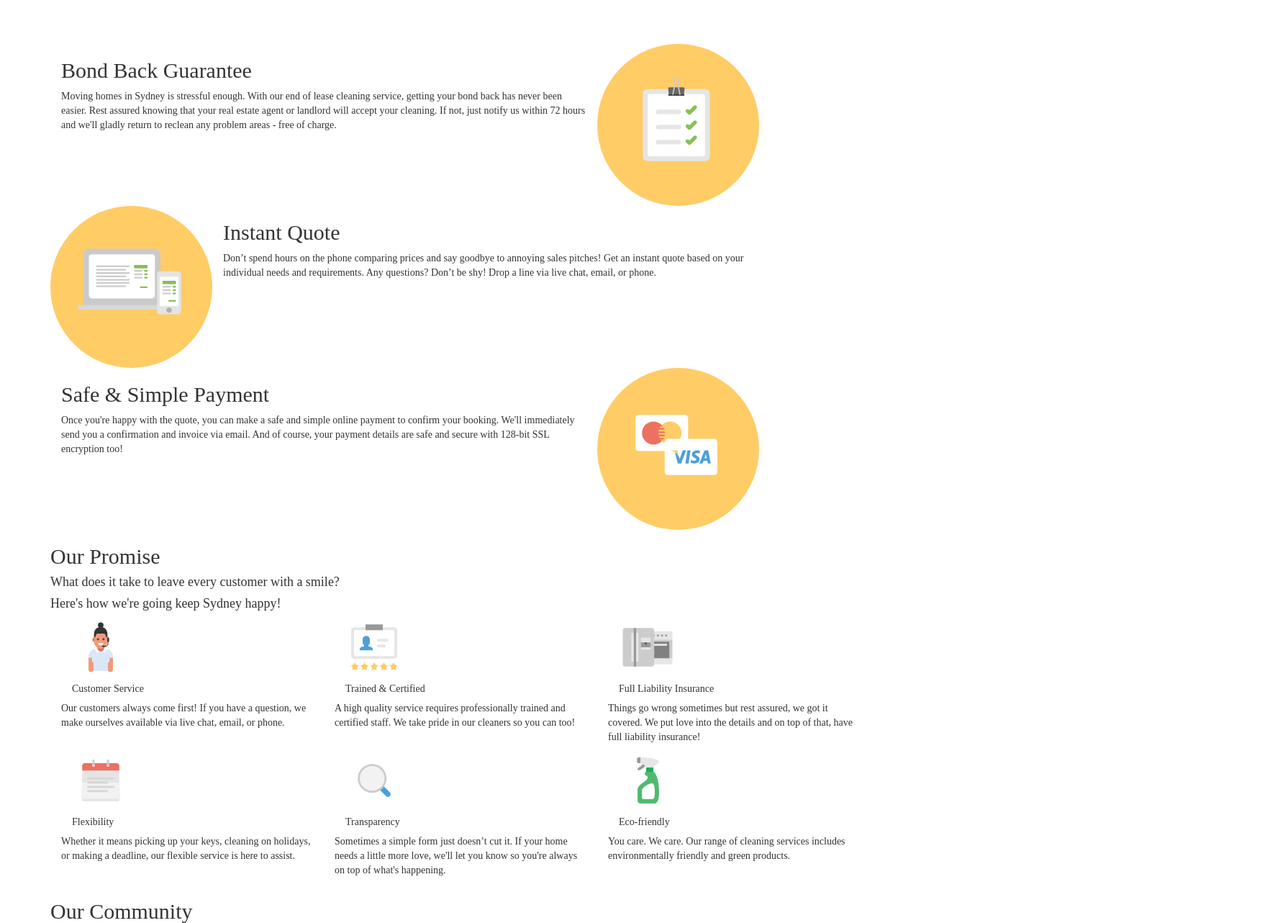
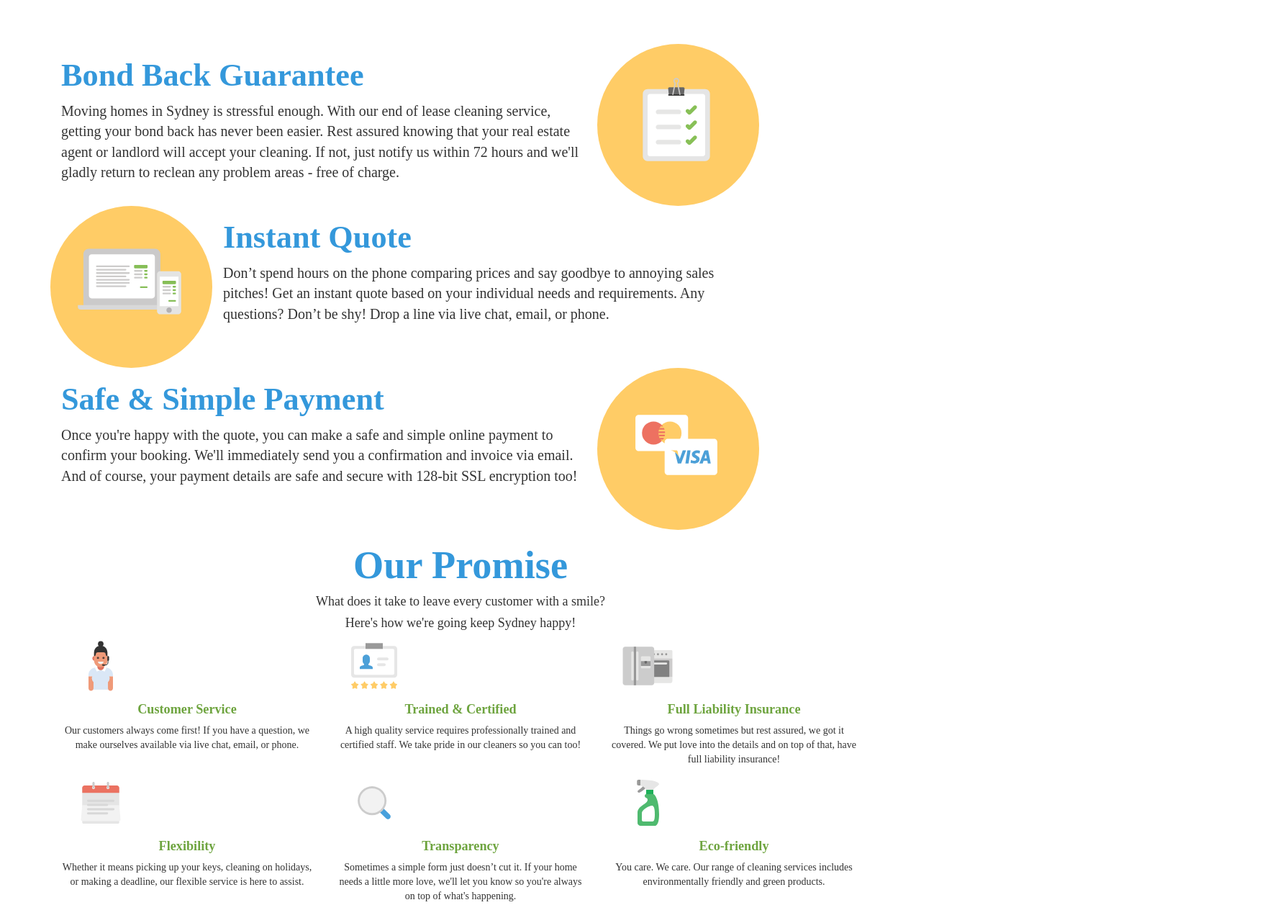
Before and after one commit to GeraldineCh/ThisIsNeat, a plain HTML site: page index.html in a window 1280 px wide. Shown: the part 634-1916 px from the top of the page at 72% size, 1790 px wide, since content can reach past the window. Drawn offline with nearby package versions, Linux system fonts and the light colour scheme; files whose address does not match are found by name; a web font is replaced by a local one.

Commit message:
Cambios 1

```diff
--- a/css/main.css
+++ b/css/main.css
@@ -81,9 +81,8 @@ header {
 }
 .icon--hero{
   bottom: 930px;
-  left: 250px;
   position: relative;
-  width: 1525px;
+  width: 1315px;
   height: 650px;
   background-position: center;
   background-size: cover;
@@ -94,10 +93,32 @@ header {
   height: 66px;
   display: inline-block;
   position: relative;
-  left: 930px;
+  left: 662px;
   bottom: 290px;
 }
-/**/
+/*Cuerpo*/
+.lb-title {
+  color: #3498DB;
+  font-size: 4.42857rem;
+  font-weight: bold;
+}
+
+.lb-title-big {
+  color: #3498DB;
+  font-size: 5.42857rem;
+  font-weight: bold;
+}
+
+.p-description {
+  font-size: 2rem;
+}
+
+.subtitle {
+  color: #6EA43F;
+  font-weight: bold;
+  font-size: 1.3em;
+}
+
 .style-icon-section-1 {
   height: 175px;
   width: 175px;
--- a/index.html
+++ b/index.html
@@ -3,13 +3,14 @@
 <head>
   <meta charset="UTF-8">
   <meta http-equiv="X-UA-Compatible" content="ie=edge">
-  <title></title>
+  <title>End of Lease Cleaning in Sydney | You move out, we clean up</title>
   <meta name="description" content="">
   <meta name="viewport" content="width=device-width, initial-scale=1.0">
   <link rel="stylesheet" href="css/bootstrap.min.css">
   <link rel="stylesheet" href="css/main.css" media="screen" title="no title">
   <link rel="stylesheet" href="css/icons.data.svg.css">
   <link rel="stylesheet" href="fonts/style.css">
+  <link rel="icon" type="image/png" href="img/icon-neat.png">
 </head>
 <body>
   <div class="welcome">
@@ -54,10 +55,10 @@
   <section>
     <div class="container">
       <div class="row">
-        <div class="col col-md-12">
+        <div class="col col-md-12 contenedor-con-icono">
           <div class="col col-md-8">
-            <h2>Bond Back Guarantee</h2>
-            <p>Moving homes in Sydney is stressful enough. With our end of lease cleaning service, getting your bond back has never
+            <h2 class="lb-title">Bond Back Guarantee</h2>
+            <p class="p-description">Moving homes in Sydney is stressful enough. With our end of lease cleaning service, getting your bond back has never
               been easier. Rest assured knowing that your real estate agent or landlord will accept your cleaning. If not, just notify us
               within 72 hours and we'll gladly return to reclean any problem areas - free of charge.</p>
           </div>
@@ -70,15 +71,15 @@
             <span class="icon--step-quote style-icon-section-1"></span>
           </div>
           <div class="col col-md-8">
-            <h2>Instant Quote</h2>
-            <p>Don’t spend hours on the phone comparing prices and say goodbye to annoying sales pitches! Get an instant quote based on your
+            <h2 class="lb-title">Instant Quote</h2>
+            <p class="p-description">Don’t spend hours on the phone comparing prices and say goodbye to annoying sales pitches! Get an instant quote based on your
               individual needs and requirements. Any questions? Don’t be shy! Drop a line via live chat, email, or phone.</p>
           </div>
         </div>
         <div class="col col-md-12">
           <div class="col col-md-8">
-            <h2>Safe & Simple Payment</h2>
-            <p>Once you're happy with the quote, you can make a safe and simple online payment to confirm your booking. We'll immediately
+            <h2 class="lb-title">Safe & Simple Payment</h2>
+            <p class="p-description">Once you're happy with the quote, you can make a safe and simple online payment to confirm your booking. We'll immediately
               send you a confirmation and invoice via email. And of course, your payment details are safe and secure with 128-bit SSL encryption too!</p>
           </div>
           <div class="col col-md-4 div-redondo">
@@ -91,53 +92,53 @@
   <section>
     <div class="container">
       <div class="row">
-        <div class="col col-md-12">
-          <h2>Our Promise</h2>
+        <div class="col col-md-12 text-center">
+          <h2 class="lb-title-big">Our Promise</h2>
           <h4>What does it take to leave every customer with a smile? </h4>
           <h4>Here's how we're going keep Sydney happy!</h4>
         </div>
         <div class="col col-md-12">
-          <div class="col col-md-4">
+          <div class="col col-md-4 text-center">
             <div class="col col-md-12">
               <span class="icon--feature-support style-icon-section-2"></span>
-              <h5>Customer Service</h5>
+              <h5 class="subtitle">Customer Service</h5>
             </div>
             <p>Our customers always come first! If you have a question, we make ourselves available via live chat, email, or phone.</p>
           </div>
-          <div class="col col-md-4">
+          <div class="col col-md-4 text-center">
             <div class="col col-md-12">
               <span class="icon--feature-professional style-icon-section-2"></span>
-              <h5>Trained & Certified</h5>
+              <h5 class="subtitle">Trained & Certified</h5>
             </div>
             <p>A high quality service requires professionally trained and certified staff. We take pride in our cleaners so you can too!</p>
           </div>
-          <div class="col col-md-4">
+          <div class="col col-md-4 text-center">
             <div class="col col-md-12">
               <span class="icon--feature-insurance style-icon-section-2"></span>
-              <h5>Full Liability Insurance</h5>
+              <h5 class="subtitle">Full Liability Insurance</h5>
             </div>
             <p>Things go wrong sometimes but rest assured, we got it covered. We put love into the details and on top of that, have full liability insurance!</p>
           </div>
        </div>
        <div class="col col-md-12">
-         <div class="col col-md-4">
+         <div class="col col-md-4 text-center">
            <div class="col col-md-12">
              <span class="icon icon--feature-flexibility style-icon-section-2"></span>
-             <h5>Flexibility</h5>
+             <h5 class="subtitle">Flexibility</h5>
            </div>
            <p>Whether it means picking up your keys, cleaning on holidays, or making a deadline, our flexible service is here to assist.</p>
          </div>
-         <div class="col col-md-4">
+         <div class="col col-md-4 text-center">
            <div class="col col-md-12">
              <span class="icon icon--feature-transparency style-icon-section-2"></span>
-             <h5>Transparency</h5>
+             <h5 class="subtitle">Transparency</h5>
            </div>
            <p>Sometimes a simple form just doesn’t cut it. If your home needs a little more love, we'll let you know so you're always on top of what's happening.</p>
          </div>
-         <div class="col col-md-4">
+         <div class="col col-md-4 text-center">
            <div class="col col-md-12">
              <span class="icon icon--feature-eco style-icon-section-2"></span>
-             <h5>Eco-friendly</h5>
+             <h5 class="subtitle">Eco-friendly</h5>
            </div>
            <p>You care. We care. Our range of cleaning services includes environmentally friendly and green products.</p>
          </div>
```
Also changed, not shown: img/icon-neat.png (added).
